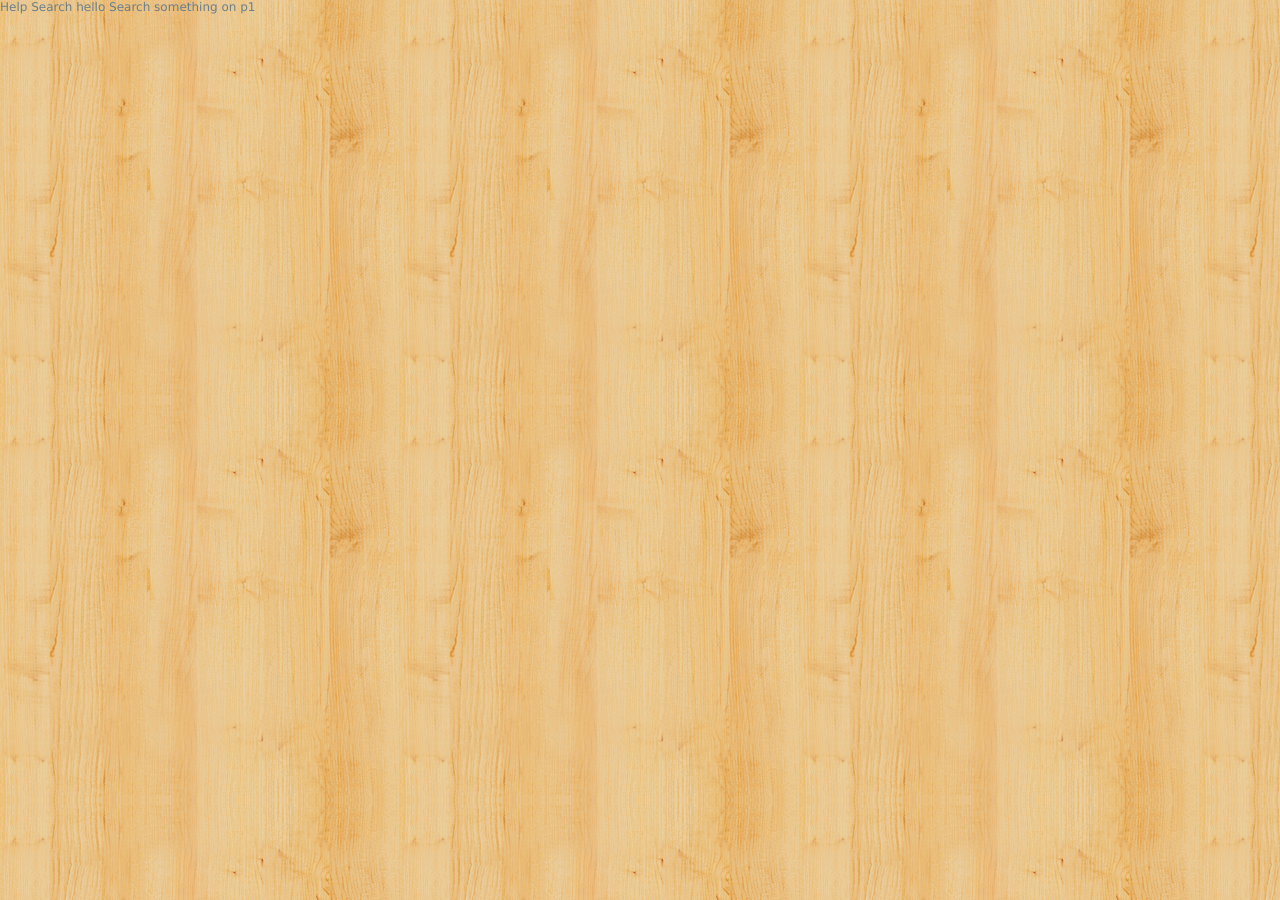
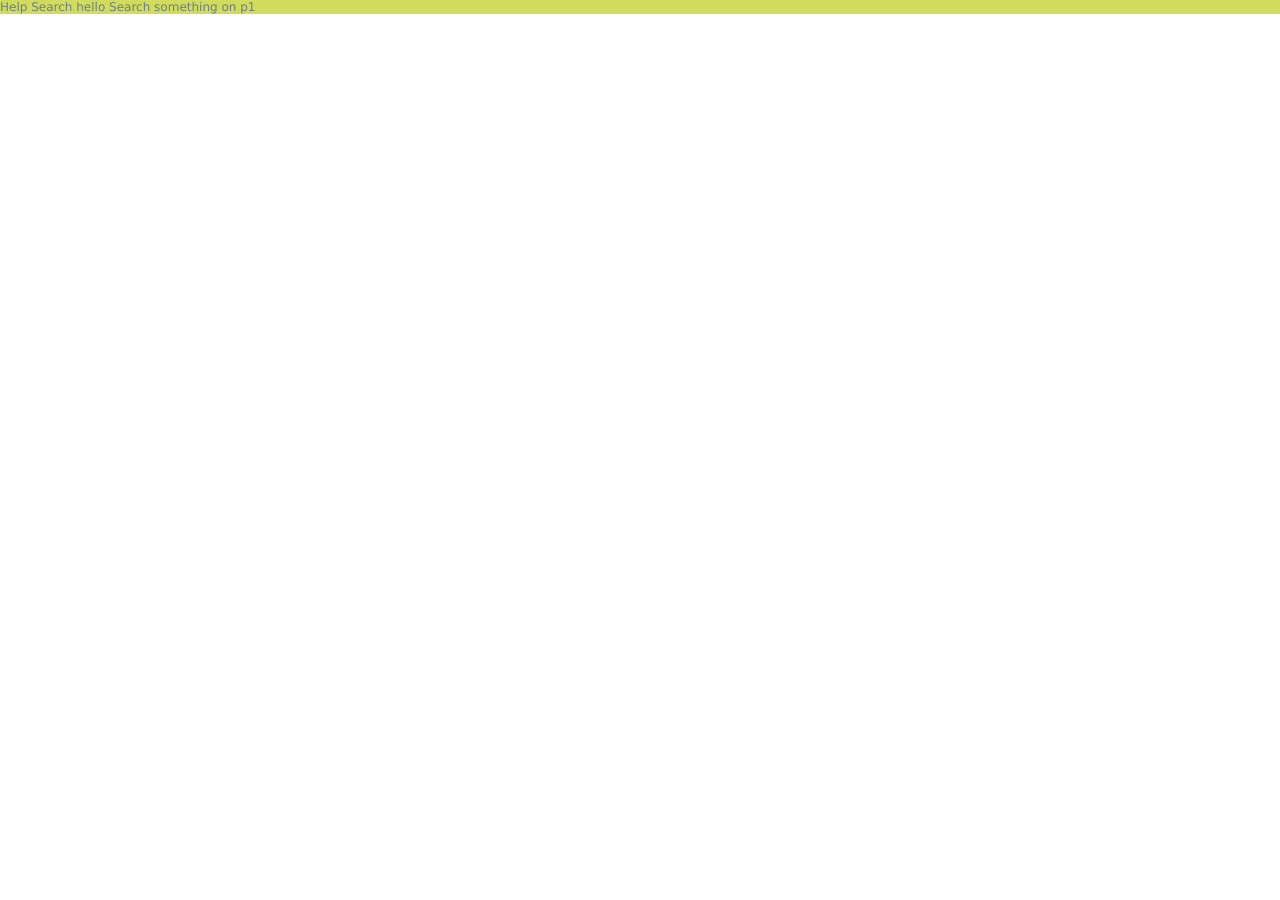
Before and after one commit to mechiland/xiyuweibo, a Jekyll site: the page built from test.html, in a window 1280 px wide. Built offline with Jekyll 4.4.1, drawn with Linux system fonts in a browser that asks for light colours.

Commit message:
add better background

```diff
--- a/assets/stylesheets/style.css
+++ b/assets/stylesheets/style.css
@@ -2,7 +2,7 @@
   padding: 0px;
   margin: 0px;
   overflow: hidden;
-  background: url(../images/purty_wood.png);
+  background: #fff url(../images/bg.png) repeat-x left bottom;
   color: #323232;
   -webkit-user-select: none;
   font: 12px "Lucida Sans Unicode", "Myriad Pro", "Hiragino Sans GB", "Heiti SC", "微软雅黑", Verdana, Helvetica, sans-serif, SimHei, "黑体";
@@ -75,7 +75,7 @@
 
 .inner {
   width:1000px;
-  background-color: #fff;
+/*  background-color: #fff;*/
   position: relative;
   height: 100%;
   z-index: 1px;
@@ -85,7 +85,7 @@
   width: 500px;
   height: 100%;
   position: absolute;
-  background-color: #fff;
+/*  background-color: #fff;*/
 }
 
 #block1 {
```
Also changed, not shown: assets/images/bg.png (added).
